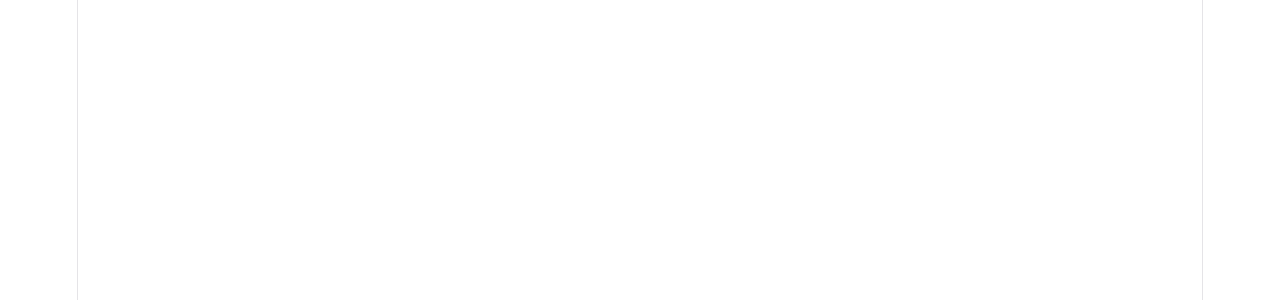
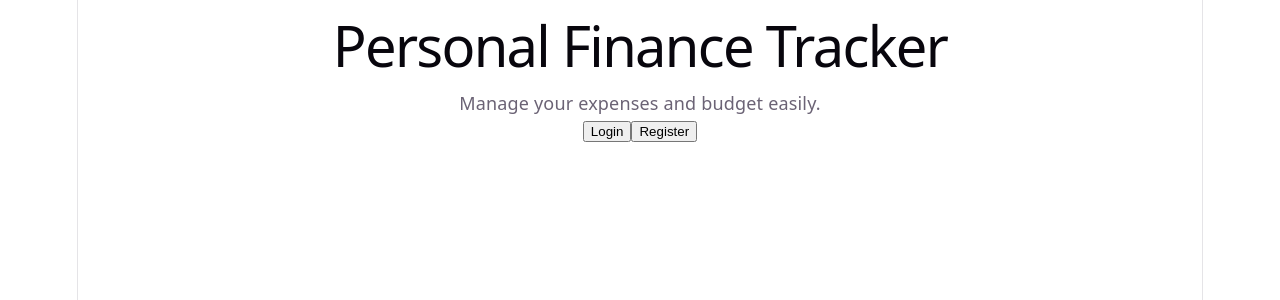
Before and after one commit to alinakhan9076/personal-finance-tracker-react, a React (Vite) app: page / in a window 1280 px wide. Before the commit this address had no page. Shown: the top 300 px of the page. Built offline with nearby package versions, Linux system fonts and the light colour scheme.

Commit message:
Add HomePage with login and register options

```diff
--- a/src/App.jsx
+++ b/src/App.jsx
@@ -3,12 +3,16 @@
 import RegisterPage from "./pages/RegisterPage";
 import DashboardPage from "./pages/DashboardPage";
 import ProtectedRoute from "./components/ProtectedRoute";
+import HomePage from "./pages/HomePage";
 
 
 function App() {
   return (
     <BrowserRouter>
     <Routes>
+      <Route path="/"
+      element={<HomePage />} />
+
       <Route path="/register"
       element={<RegisterPage />} />
 
--- /dev/null
+++ b/src/pages/HomePage.jsx
@@ -0,0 +1,21 @@
+import { Link } from "react-router-dom";
+
+function HomePage() {
+    return (
+        <div>
+            <h1>
+                Personal Finance Tracker
+            </h1>
+            <p>Manage your expenses and budget easily.</p>
+
+            <Link to="/login">
+            <button>Login</button>
+            </Link>
+
+            <Link to="/register">
+            <button>Register</button>
+            </Link>
+        </div>
+    );
+}
+export default HomePage;
```
